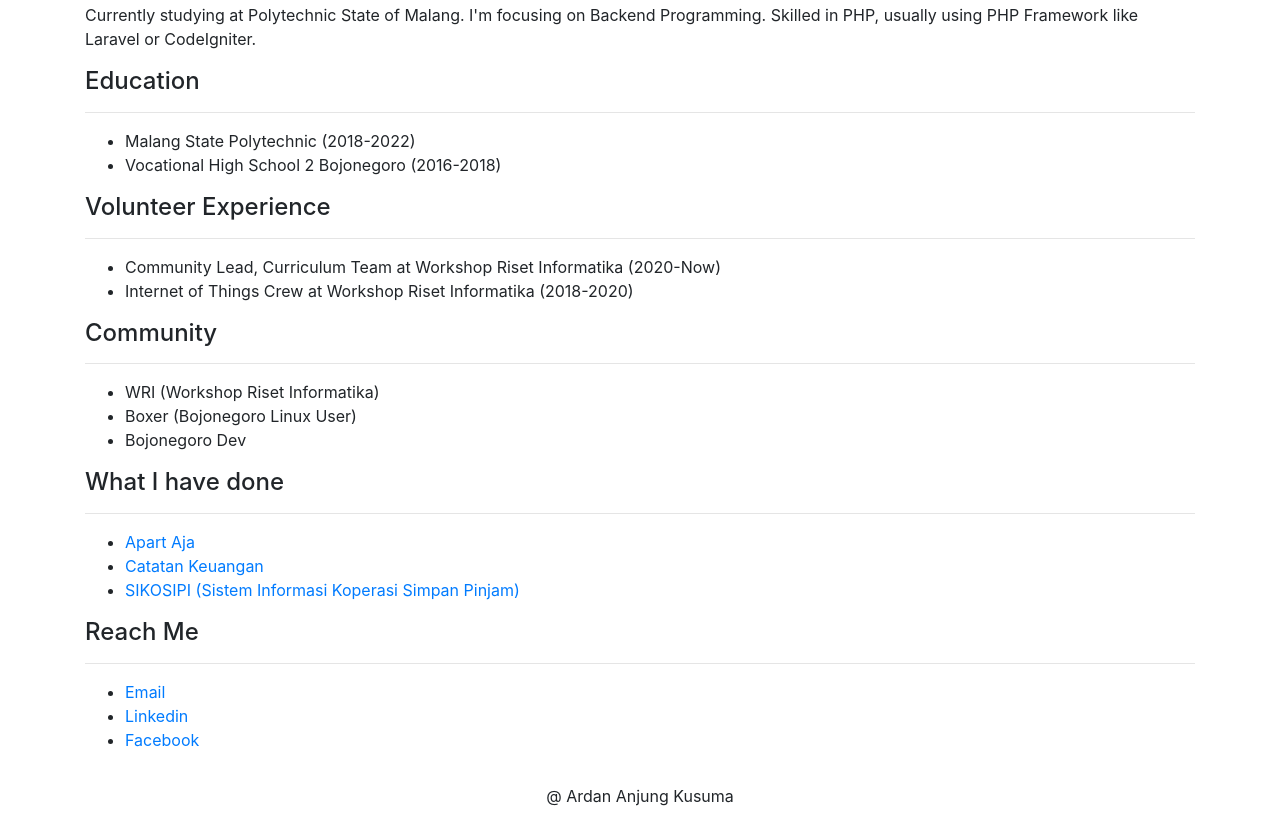
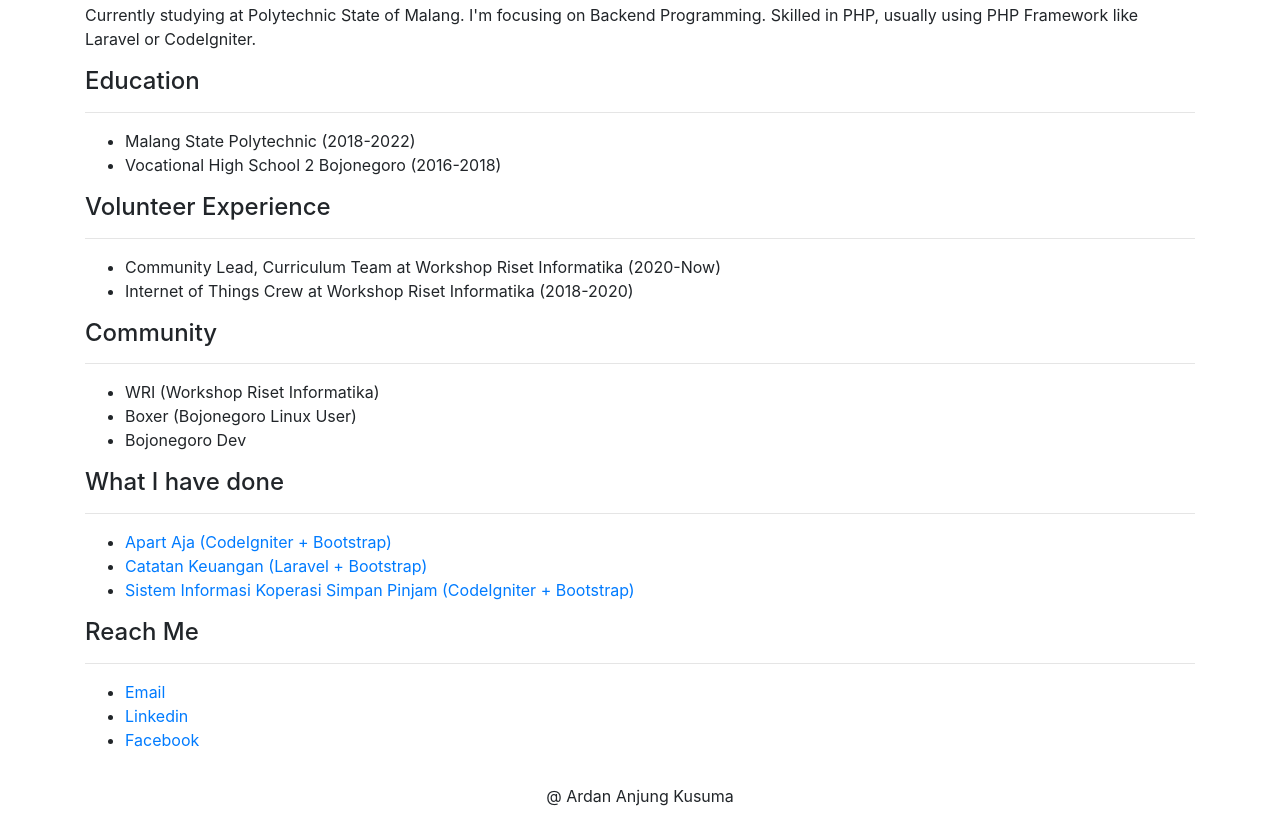
Before and after one commit to ardananjungkusuma/ardananjungkusuma.github.io, a plain HTML site: page index.html in a window 1280 px wide. Shown: the part 635-1459 px from the top of the page. Drawn offline with nearby package versions, Linux system fonts and the light colour scheme.

Commit message:
Update index.html

```diff
--- a/index.html
+++ b/index.html
@@ -70,17 +70,17 @@
           <ul>
             <li>
               <a href="https://github.com/ardananjungkusuma/apart-aja">
-                Apart Aja
+                Apart Aja (CodeIgniter + Bootstrap)
               </a>
             </li>
             <li>
-              <a href="https://github.com/ardananjungkusuma/catatankeuangan">
-                Catatan Keuangan
+              <a href="https://github.com/ardananjungkusuma/catatan-keuangan">
+                Catatan Keuangan (Laravel + Bootstrap)
               </a>
             </li>
             <li>
               <a href="https://github.com/bjn-squad/sikosipi">
-                SIKOSIPI (Sistem Informasi Koperasi Simpan Pinjam)
+                Sistem Informasi Koperasi Simpan Pinjam (CodeIgniter + Bootstrap)
               </a>
             </li>
           </ul>
```
